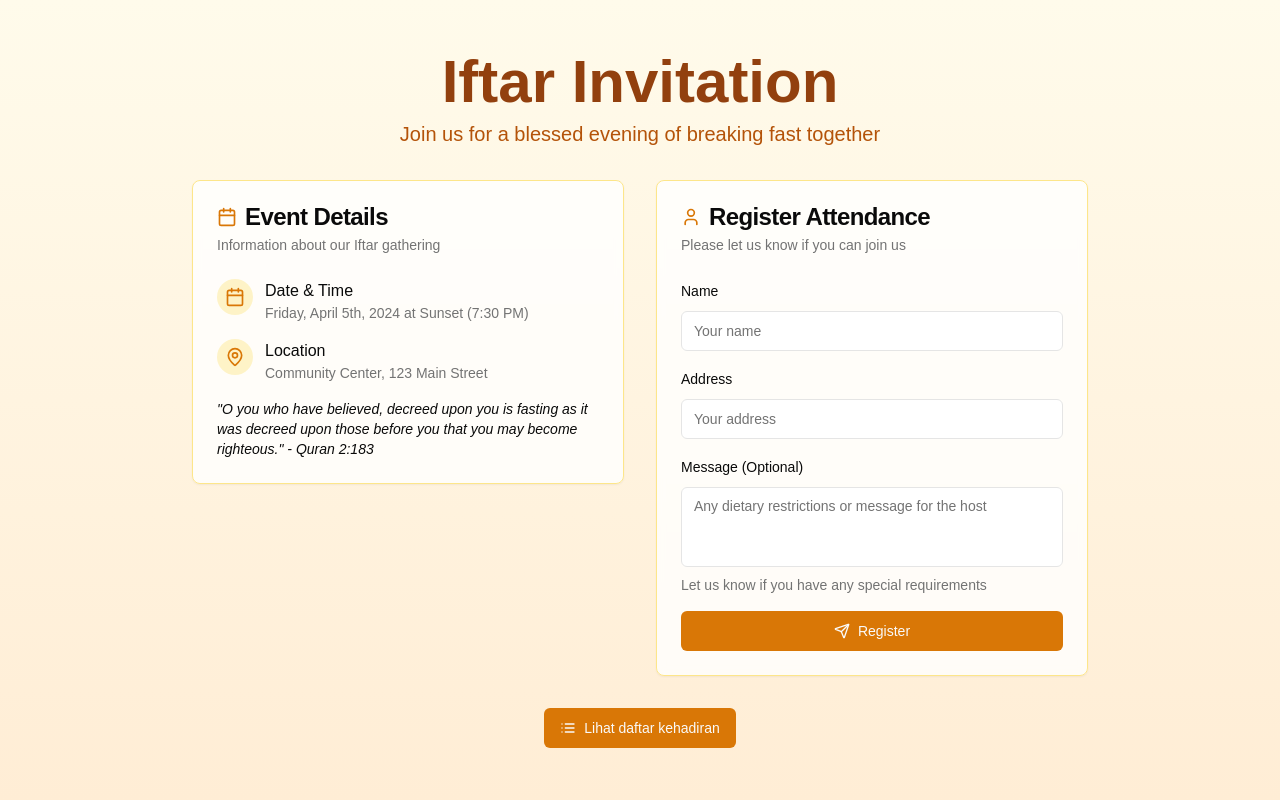
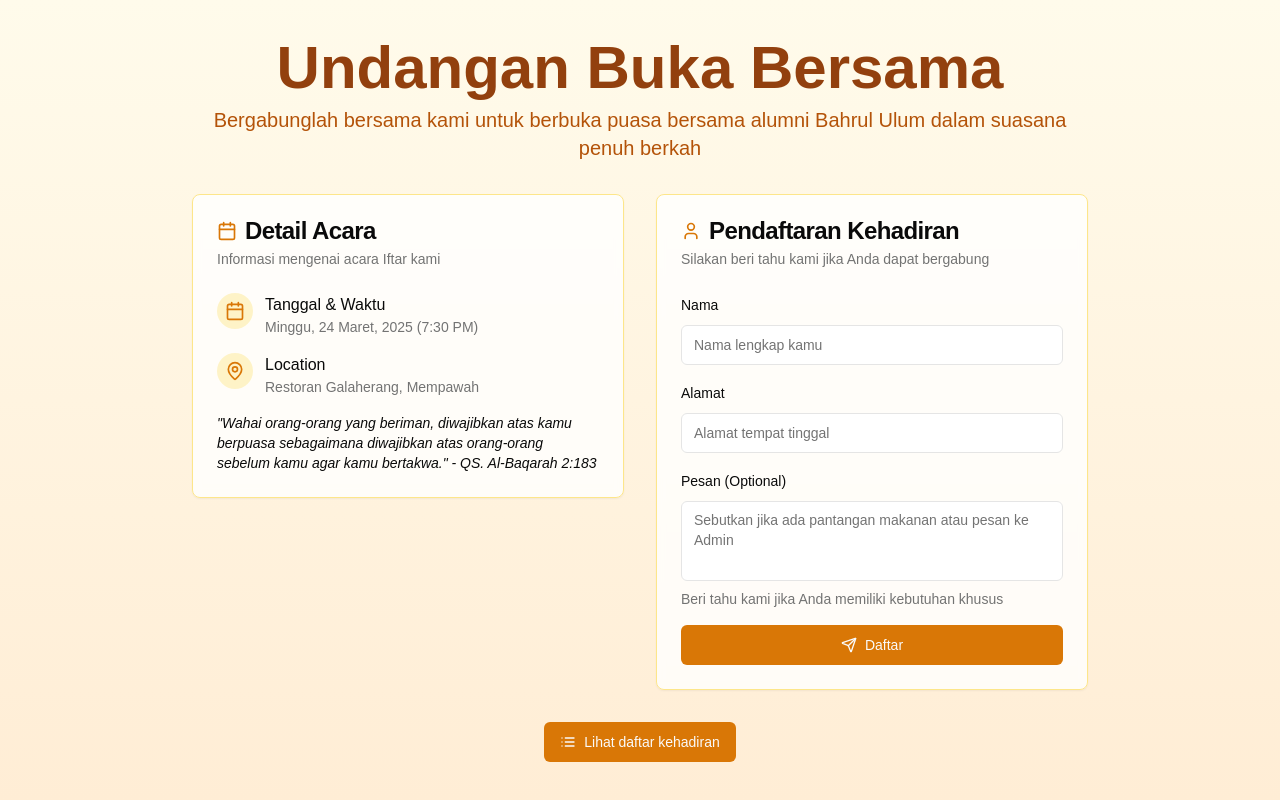
Before and after one commit to aan-cloud/iftar_invitation, a Next.js app: page / in a window 1280 px wide. Built offline with nearby package versions, Linux system fonts and the light colour scheme.

Commit message:
refactor: language to indonesian

```diff
--- a/app/confirmation/page.tsx
+++ b/app/confirmation/page.tsx
@@ -92,22 +92,22 @@ export default function ConfirmationPage() {
                   <CheckCircle2Icon className="h-16 w-16 text-green-500" />
                 </motion.div>
               </div>
-              <CardTitle className="text-center text-2xl">Thank You, {name}!</CardTitle>
+              <CardTitle className="text-center text-2xl">Terima Kasih, {name}!</CardTitle>
               <CardDescription className="text-center">
-                Your registration for the Iftar gathering has been received.
+                Pendaftaran mu untuk buka bersama telah kami terima
               </CardDescription>
             </CardHeader>
             <CardContent className="text-center">
-              <p className="mb-4">We look forward to welcoming you on Friday, April 5th at 7:30 PM.</p>
+              <p className="mb-4">Kami menunggu kehadiranmu di hari Senin, 24 Maret 2025 - 7:30 PM.</p>
               <p className="text-sm text-muted-foreground">
-                A confirmation email with all the details has been sent to your registered email address.
+                Email konfirmasi beserta detailnya telah kami kirimkan ke email mu.
               </p>
             </CardContent>
             <CardFooter className="flex justify-center">
               <Button asChild className="bg-amber-600 hover:bg-amber-700 dark:bg-amber-700 dark:hover:bg-amber-600">
                 <Link href="/">
                   <HomeIcon className="mr-2 h-4 w-4" />
-                  Return Home
+                  Kembali ke Halaman Utama
                 </Link>
               </Button>
             </CardFooter>
@@ -117,10 +117,10 @@ export default function ConfirmationPage() {
         <motion.div variants={itemVariants} className="mb-6">
           <div className="flex items-center gap-2 mb-4">
             <Users2Icon className="h-5 w-5 text-amber-600 dark:text-amber-400" />
-            <h2 className="text-2xl font-bold text-amber-800 dark:text-amber-400">Attendees ({allAttendees.length})</h2>
+            <h2 className="text-2xl font-bold text-amber-800 dark:text-amber-400">Daftar Kehadiran ({allAttendees.length})</h2>
           </div>
           <p className="text-amber-700 dark:text-amber-300 mb-4">
-            Here are the people who will be joining the Iftar gathering:
+            Ini lah dia daftar alumni yang akan hadir pada acara buka bersama:
           </p>
         </motion.div>
 
--- a/app/layout.tsx
+++ b/app/layout.tsx
@@ -2,8 +2,8 @@ import type { Metadata } from 'next'
 import './globals.css'
 
 export const metadata: Metadata = {
-  title: 'Undangan Bukber Bahrul Ulum',
-  description: 'Created with muhammad farhan',
+  title: 'Undangan Bukber Bahrul Ulum 2025',
+  description: 'Created with niat',
   generator: 'Farhan',
 }
 
--- a/app/page.tsx
+++ b/app/page.tsx
@@ -85,9 +85,9 @@ export default function Home() {
     <div className="min-h-screen bg-gradient-to-b from-amber-50 to-orange-100 dark:from-slate-900 dark:to-slate-800 flex flex-col items-center justify-center p-4">
       <motion.div className="w-full max-w-4xl mx-auto" variants={containerVariants} initial="hidden" animate="visible">
         <motion.div className="text-center mb-8" variants={itemVariants}>
-          <h1 className="text-4xl md:text-6xl font-bold text-amber-800 dark:text-amber-400 mb-2">Iftar Invitation</h1>
+          <h1 className="text-4xl md:text-6xl font-bold text-amber-800 dark:text-amber-400 mb-2">Undangan Buka Bersama</h1>
           <p className="text-lg md:text-xl text-amber-700 dark:text-amber-300">
-            Join us for a blessed evening of breaking fast together
+          Bergabunglah bersama kami untuk berbuka puasa bersama alumni Bahrul Ulum dalam suasana penuh berkah
           </p>
         </motion.div>
 
@@ -97,9 +97,9 @@ export default function Home() {
               <CardHeader>
                 <CardTitle className="flex items-center gap-2">
                   <CalendarIcon className="h-5 w-5 text-amber-600 dark:text-amber-400" />
-                  <span>Event Details</span>
+                  <span>Detail Acara</span>
                 </CardTitle>
-                <CardDescription>Information about our Iftar gathering</CardDescription>
+                <CardDescription>Informasi mengenai acara Iftar kami</CardDescription>
               </CardHeader>
               <CardContent className="space-y-4">
                 <div className="flex items-start gap-3">
@@ -107,8 +107,8 @@ export default function Home() {
                     <CalendarIcon className="h-5 w-5 text-amber-600 dark:text-amber-400" />
                   </div>
                   <div>
-                    <h3 className="font-medium">Date & Time</h3>
-                    <p className="text-sm text-muted-foreground">Friday, April 5th, 2024 at Sunset (7:30 PM)</p>
+                    <h3 className="font-medium">Tanggal & Waktu</h3>
+                    <p className="text-sm text-muted-foreground">Minggu, 24 Maret, 2025 (7:30 PM)</p>
                   </div>
                 </div>
 
@@ -118,14 +118,13 @@ export default function Home() {
                   </div>
                   <div>
                     <h3 className="font-medium">Location</h3>
-                    <p className="text-sm text-muted-foreground">Community Center, 123 Main Street</p>
+                    <p className="text-sm text-muted-foreground">Restoran Galaherang, Mempawah</p>
                   </div>
                 </div>
 
                 <div className="mt-6">
                   <p className="text-sm italic">
-                    "O you who have believed, decreed upon you is fasting as it was decreed upon those before you that
-                    you may become righteous." - Quran 2:183
+                    "Wahai orang-orang yang beriman, diwajibkan atas kamu berpuasa sebagaimana diwajibkan atas orang-orang sebelum kamu agar kamu bertakwa." - QS. Al-Baqarah 2:183
                   </p>
                 </div>
               </CardContent>
@@ -137,9 +136,9 @@ export default function Home() {
               <CardHeader>
                 <CardTitle className="flex items-center gap-2">
                   <UserIcon className="h-5 w-5 text-amber-600 dark:text-amber-400" />
-                  <span>Register Attendance</span>
+                  <span>Pendaftaran Kehadiran</span>
                 </CardTitle>
-                <CardDescription>Please let us know if you can join us</CardDescription>
+                <CardDescription>Silakan beri tahu kami jika Anda dapat bergabung</CardDescription>
               </CardHeader>
               <CardContent>
                 <Form {...form}>
@@ -149,9 +148,9 @@ export default function Home() {
                       name="name"
                       render={({ field }) => (
                         <FormItem>
-                          <FormLabel>Name</FormLabel>
+                          <FormLabel>Nama</FormLabel>
                           <FormControl>
-                            <Input placeholder="Your name" {...field} />
+                            <Input placeholder="Nama lengkap kamu" {...field} />
                           </FormControl>
                           <FormMessage />
                         </FormItem>
@@ -162,9 +161,9 @@ export default function Home() {
                       name="address"
                       render={({ field }) => (
                         <FormItem>
-                          <FormLabel>Address</FormLabel>
+                          <FormLabel>Alamat</FormLabel>
                           <FormControl>
-                            <Input placeholder="Your address" {...field} />
+                            <Input placeholder="Alamat tempat tinggal" {...field} />
                           </FormControl>
                           <FormMessage />
                         </FormItem>
@@ -175,15 +174,15 @@ export default function Home() {
                       name="message"
                       render={({ field }) => (
                         <FormItem>
-                          <FormLabel>Message (Optional)</FormLabel>
+                          <FormLabel>Pesan (Optional)</FormLabel>
                           <FormControl>
                             <Textarea
-                              placeholder="Any dietary restrictions or message for the host"
+                              placeholder="Sebutkan jika ada pantangan makanan atau pesan ke Admin"
                               className="resize-none"
                               {...field}
                             />
                           </FormControl>
-                          <FormDescription>Let us know if you have any special requirements</FormDescription>
+                          <FormDescription>Beri tahu kami jika Anda memiliki kebutuhan khusus</FormDescription>
                           <FormMessage />
                         </FormItem>
                       )}
@@ -196,12 +195,12 @@ export default function Home() {
                       {isSubmitting ? (
                         <span className="flex items-center gap-2">
                           <div className="h-4 w-4 animate-spin rounded-full border-2 border-current border-t-transparent" />
-                          Submitting...
+                          Mendaftar...
                         </span>
                       ) : (
                         <span className="flex items-center gap-2">
                           <SendIcon className="h-4 w-4" />
-                          Register
+                          Daftar
                         </span>
                       )}
                     </Button>
```
